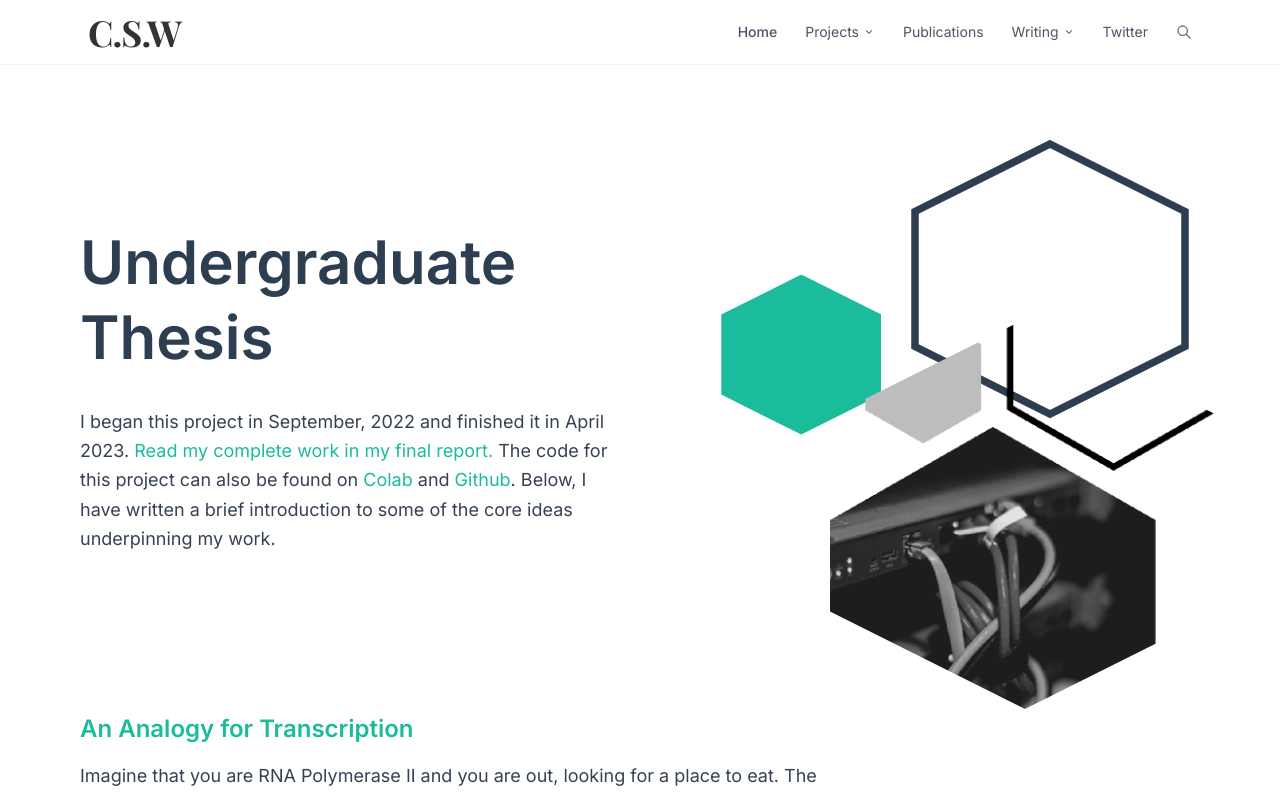
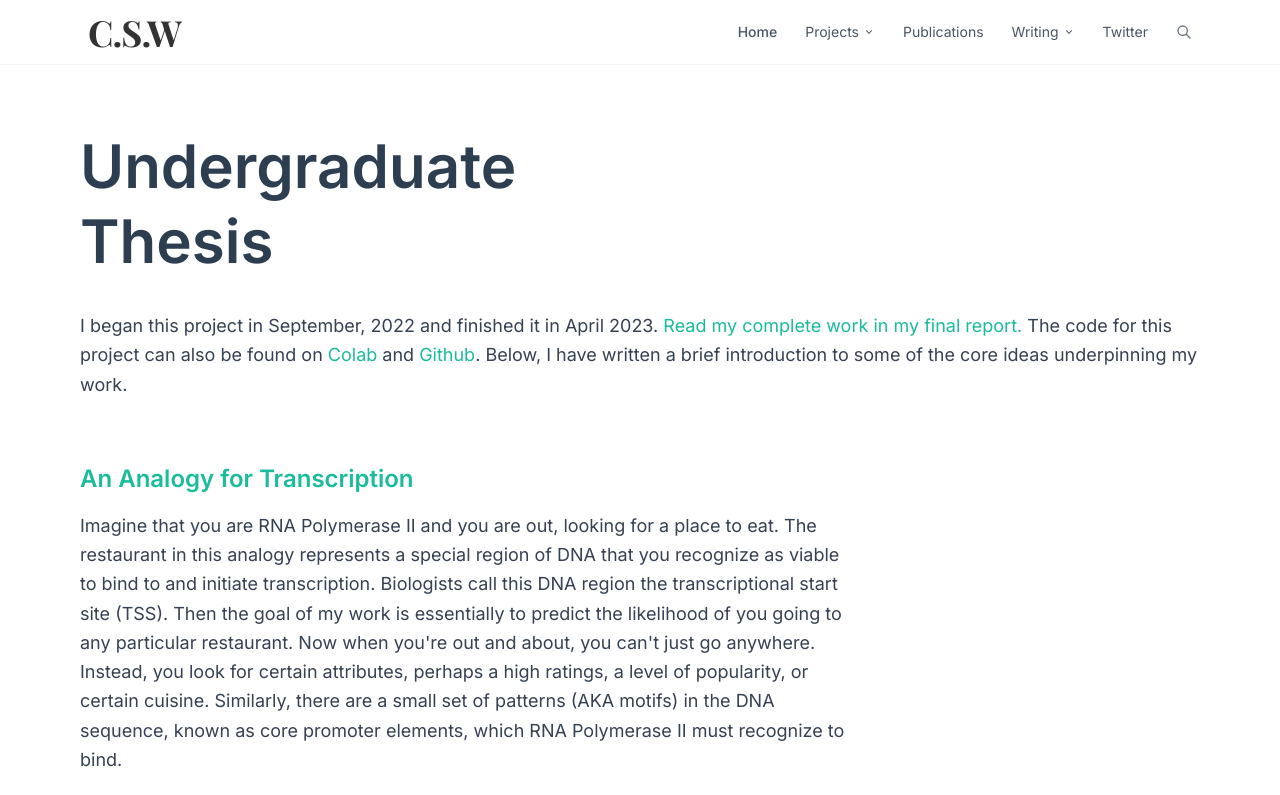
Before and after one commit to VanessaAnneliese/Cameron-witkowski-website, a Next.js app: page /projects/undergrad-thesis in a window 1280 px wide. Shown: the top 795 px of the page. Built offline with nearby package versions, Linux system fonts and the light colour scheme.

Commit message:
Remove hexagon decorations from undergrad thesis page

```diff
--- a/src/app/projects/undergrad-thesis/page.tsx
+++ b/src/app/projects/undergrad-thesis/page.tsx
@@ -1,13 +1,11 @@
-import Image from "next/image";
 import Link from "next/link";
 
 export default function UndergradThesisPage() {
   return (
     <div className="max-w-6xl mx-auto px-4 py-16">
 
-      {/* Hero: two-column */}
-      <div className="grid md:grid-cols-2 gap-8 items-center mb-16">
-        {/* Left: heading + intro */}
+      {/* Hero */}
+      <div className="mb-16">
         <div>
           <h1 className="text-6xl font-bold text-[#2c3e50] leading-tight mb-8">
             Undergraduate<br />Thesis
@@ -44,51 +42,6 @@ export default function UndergradThesisPage() {
           </p>
         </div>
 
-        {/* Right: hexagon decorations */}
-        <div className="relative hidden md:block" style={{ height: "520px" }}>
-          {/* Filled teal hexagon */}
-          <div
-            className="absolute bg-[#1abc9c]"
-            style={{
-              clipPath: "polygon(50% 0%, 100% 25%, 100% 75%, 50% 100%, 0% 75%, 0% 25%)",
-              width: "160px",
-              height: "160px",
-              top: "28%",
-              left: "12%",
-            }}
-          />
-          {/* Outline hexagon (SVG) */}
-          <svg
-            className="absolute"
-            style={{ top: "0", right: "0", width: "300px", height: "300px" }}
-            viewBox="0 0 100 100"
-            fill="none"
-          >
-            <polygon
-              points="50,5 95,27.5 95,72.5 50,95 5,72.5 5,27.5"
-              stroke="#2c3e50"
-              strokeWidth="2.5"
-              fill="none"
-            />
-          </svg>
-          {/* Image hexagon */}
-          <div
-            className="absolute overflow-hidden"
-            style={{
-              clipPath: "polygon(50% 0%, 100% 25%, 100% 75%, 50% 100%, 0% 75%, 0% 25%)",
-              width: "390px",
-              height: "390px",
-              bottom: "-60px",
-              right: "-20px",
-            }}
-          >
-            <img
-              src="/images/data-science-074.png"
-              alt="Data science"
-              style={{ width: "100%", height: "100%", objectFit: "cover", filter: "grayscale(100%)" }}
-            />
-          </div>
-        </div>
       </div>
 
       {/* Content */}
```
